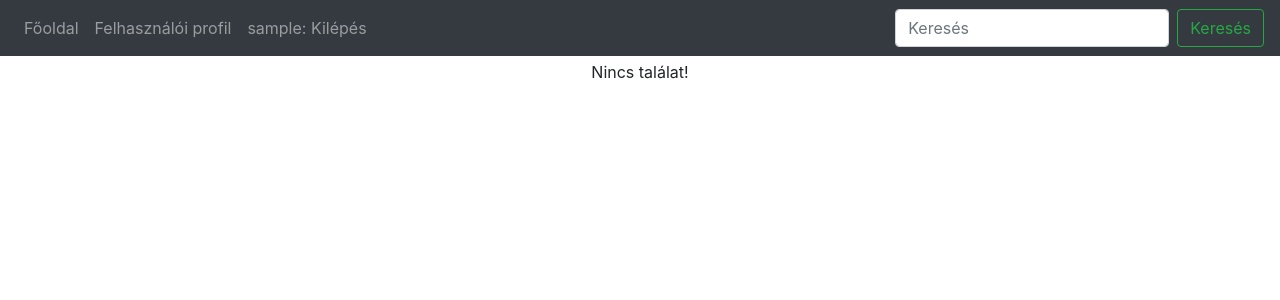
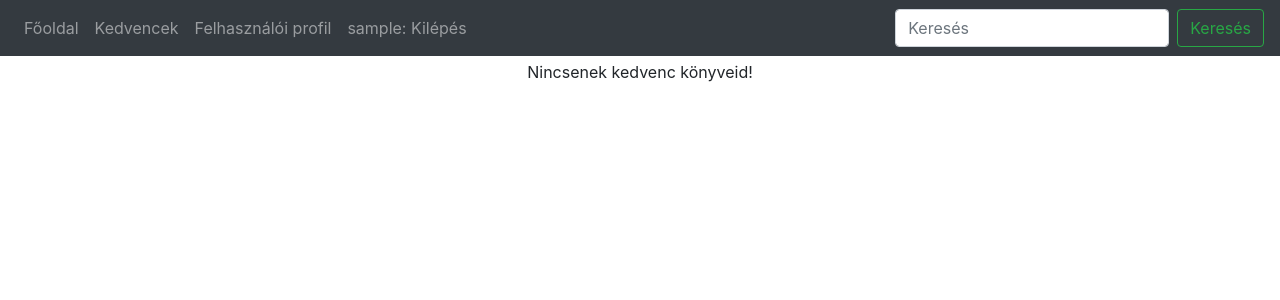
Before and after one commit to GeRRy1337/konyvtar, a PHP site: page /index.php?page=favorites in a window 1280 px wide. Shown: the top 300 px of the page. Run offline with PHP 8.4, Linux system fonts and the light colour scheme; the visitor is signed in with stand-in values (Sample User, id 1); data that the repository does not hold is empty.

Commit message:
seperation

```diff
--- /dev/null
+++ b/controller/favorites.php
@@ -0,0 +1,4 @@
+<?php
+    $favBooks=$BookVar->favList($conn,$_SESSION['id']);
+    include 'view/favorites.php';
+?>
--- a/controller/userProfile.php
+++ b/controller/userProfile.php
@@ -1,5 +1,3 @@
 <?php
-    $favBooks=$BookVar->favList($conn,$_SESSION['id']);
-
     include 'view/userProfile.php';
 ?>
--- a/index.php
+++ b/index.php
@@ -50,10 +50,10 @@
         $_SESSION['register']=false;
     }
     $menu = array('index' => "Főoldal",
+                  'favorites' => "Kedvencek",
                   'userProfile' => "Felhasználói profil",
                   'userControl' => $szoveg,
                 );
-    $prohibited=array('upload','authUpload');
     if(in_array($page,$menu)){
         $title = $menu[$page];
     }else $title=$page;
--- /dev/null
+++ b/view/favorites.php
@@ -0,0 +1,13 @@
+<div class="row justify-content-center">
+    <?php
+        if ($favBooks) {
+            foreach($favBooks as $bookId) {
+                $BookVar->set_book($bookId,$conn);
+                echo ' <span class="bookItem"><a href="index.php?page=bookInfo&bookId='.$bookId.'"><img src='.$BookVar->get_ImageUrlL().'></a><br>'. $BookVar->get_BookTitle() .' ('.$BookVar->get_YearOfPublication().')' .'</span>';
+            }
+        }
+        else {
+            echo "Nincsenek kedvenc könyveid!";
+        }
+    ?>
+</div>
```
Also changed, not shown: view/userProfile.php (+1 -13 lines).
